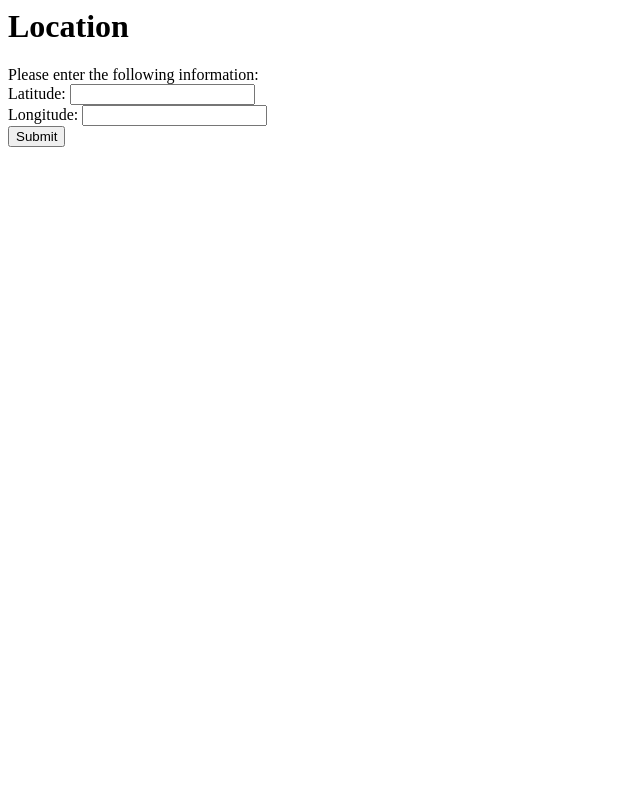
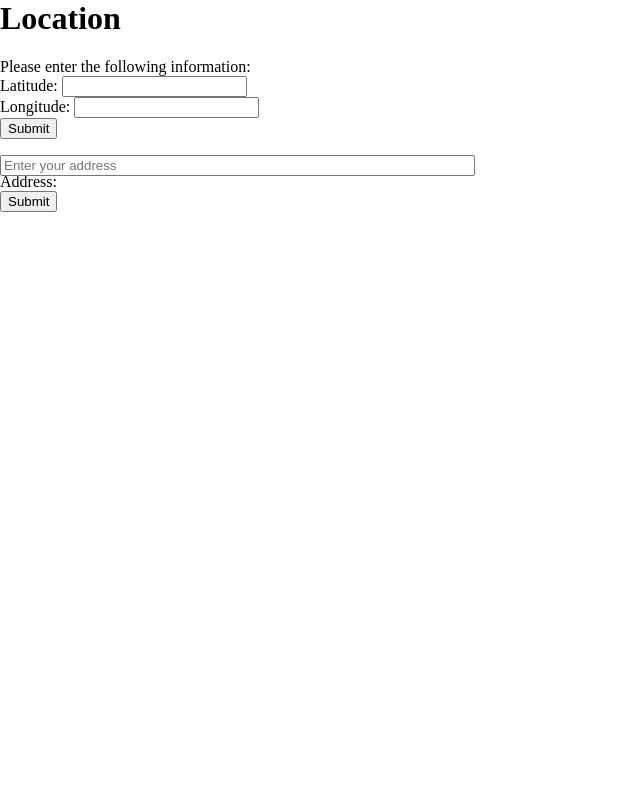
Before and after one commit to hleonhardy/fellowship-final-project, a Flask app: page /location in a window 1280 px wide. Shown: the whole page, without its empty margins (0-640 px from the left). Run offline with Flask 2, Linux system fonts and the light colour scheme; some libraries are stand-ins or nearby versions.

Commit message:
Made autocomplete location search bar, took those coordinates and displayed it on the map on the /prediction route

```diff
--- a/server.py
+++ b/server.py
@@ -33,6 +33,9 @@ app.secret_key = 'kiloechoyankee'
 #this makes jijnja yell at you for undefined variables
 app.jinja_env.undefined = StrictUndefined
 
+GOOGLE_MAPS_API_KEY = os.environ['GOOGLEMAPSAPIKEY']
+maps_src_url = "https://maps.googleapis.com/maps/api/js?key={}&callback=initMap".format(GOOGLE_MAPS_API_KEY)
+places_map_url = "https://maps.googleapis.com/maps/api/js?key={}&libraries=places&callback=initAutocomplete".format(GOOGLE_MAPS_API_KEY)
 
 
 @app.route('/')
@@ -46,27 +49,29 @@ def index():
 def get_prediction():
     """Form for entering location (for now)"""
 
-    return render_template('location.html')
+    return render_template('location.html',
+                           mapsapiurl=places_map_url,
+                           placesmapurl=places_map_url)
 
 
 @app.route('/prediction')
 def show_prediction():
     """Displays prediction (information for now)"""
 
-    # GOOGLE_MAPS_API_KEY = os.environ['GOOGLEMAPSAPIKEY']
-    # maps_src_url = "https://maps.googleapis.com/maps/api/js?key={}&callback=initMap".format(GOOGLE_MAPS_API_KEY)
-
     # code = request.args.get('icao')
     # #ICAO codes are 4 uppercase letters:
     # code = code.upper()
 
-    if 'address' in request.args:
-        print "hello address"
-    elif 'lat' in request.args:
-        print "hello laTitude!"
+    if 'lat' in request.args:
+        user_lat = request.args.get('lat')
+        user_lon = request.args.get('lon')
 
-    user_lat = request.args.get('lat')
-    user_lon = request.args.get('lon')
+    elif 'address' in request.args:
+        address = request.args.get('address')
+        coordinates = get_coordinates_from_address(address)
+        user_lat = coordinates['lat']
+        user_lon = coordinates['lng']
+
     user_point = 'POINT({} {})'.format(user_lon, user_lat)
 
 # *****************************************************************************#
@@ -141,7 +146,7 @@ def show_prediction():
 
     forecast_json = {
                     u'clouds':
-                        [{u'base_feet_agl': 3000,
+                        [{u'base_feet_agl': 5000,
                         u'code': u'FEW',
                         u'text': u'Few'},
                         {u'base_feet_agl': 25000,
@@ -154,6 +159,8 @@ def show_prediction():
 
     current_utc = datetime.datetime.utcnow()
 
+    #Making a specifcally formated cloud dictionary to use
+    #in return rating (which returns a dictionary with rating and description)
     cat_cloud_dict = make_cloud_dict(forecast_json)
     rate_desc_dict = return_rating(cat_cloud_dict)
     description =  rate_desc_dict['description']
@@ -166,7 +173,10 @@ def show_prediction():
                            sunset_time=sunset_datetime_obj,
                            forecast=forecast_json,
                            current_utc=current_utc,
-                           description=description)
+                           description=description,
+                           userLat=user_lat,
+                           userLon=user_lon,
+                           mapsapiurl=maps_src_url)
 
 
 if __name__ == '__main__':
--- a/templates/location.html
+++ b/templates/location.html
@@ -1,9 +1,71 @@
 {% extends 'base.html' %}
 {% block title %} Location {% endblock %}
+{% block style %}
+
+    <meta name="viewport" content="initial-scale=1.0, user-scalable=no">
+    <meta charset="utf-8">
+
+    <style>
+      /* Always set the map height explicitly to define the size of the div
+       * element that contains the map. */
+      #map {
+        height: 100%;
+      }
+      /* Optional: Makes the sample page fill the window. */
+      html, body {
+        height: 100%;
+        margin: 0;
+        padding: 0;
+      }
+    </style>
+    <link type="text/css" rel="stylesheet" href="https://fonts.googleapis.com/css?family=Roboto:300,400,500">
+    <style>
+      #locationField, #controls {
+        position: relative;
+        width: 480px;
+      }
+      #autocomplete {
+        position: absolute;
+        top: 0px;
+        left: 0px;
+        width: 99%;
+      }
+      .label {
+        text-align: right;
+        font-weight: bold;
+        width: 100px;
+        color: #303030;
+      }
+      #address {
+        border: 1px solid #000090;
+        background-color: #f0f0ff;
+        width: 480px;
+        padding-right: 2px;
+      }
+      #address td {
+        font-size: 10pt;
+      }
+      .field {
+        width: 99%;
+      }
+      .slimField {
+        width: 80px;
+      }
+      .wideField {
+        width: 200px;
+      }
+      #locationField {
+        height: 20px;
+        margin-bottom: 2px;
+      }
+    </style>
+
+{% endblock %}
 
 {% block content %}
 
 <h1> Location </h1>
+
 
     <form action='/prediction'>
         Please enter the following information: <br>
@@ -11,10 +73,87 @@
         Longitude: <input type="text" name="lon"><br>
         <input type="submit">
     </form>
-<!-- <form action='/prediction'>
+    <div id="locationField">
+    <form action='/prediction'>
         Or, enter an address:<br>
-    Address: <input type="text" name="address"><br>
+        Address: <input type="text" id="autocomplete" name="address"
+                        placeholder="Enter your address" onFocus="geolocate()"><br>
         <input type="submit">
-</form> -->
+    </form>
+    </div>
+
+
+    <script src="https://ajax.googleapis.com/ajax/libs/jquery/2.1.3/jquery.min.js"></script>
+
+    <script>
+      // This example displays an address form, using the autocomplete feature
+      // of the Google Places API to help users fill in the information.
+
+      // This example requires the Places library. Include the libraries=places
+      // parameter when you first load the API. For example:
+      // <script src="https://maps.googleapis.com/maps/api/js?key=YOUR_API_KEY&libraries=places">
+
+      var placeSearch, autocomplete;
+      var componentForm = {
+        street_number: 'short_name',
+        route: 'long_name',
+        locality: 'long_name',
+        administrative_area_level_1: 'short_name',
+        country: 'long_name',
+        postal_code: 'short_name'
+      };
+
+      function initAutocomplete() {
+        // Create the autocomplete object, restricting the search to geographical
+        // location types.
+        autocomplete = new google.maps.places.Autocomplete(
+            /** @type {!HTMLInputElement} */(document.getElementById('autocomplete')),
+            {types: ['geocode']});
+
+        // When the user selects an address from the dropdown, populate the address
+        // fields in the form.
+        autocomplete.addListener('place_changed', fillInAddress);
+      }
+
+      function fillInAddress() {
+        // Get the place details from the autocomplete object.
+        var place = autocomplete.getPlace();
+
+        for (var component in componentForm) {
+          document.getElementById(component).value = '';
+          document.getElementById(component).disabled = false;
+        }
+
+        // Get each component of the address from the place details
+        // and fill the corresponding field on the form.
+        for (var i = 0; i < place.address_components.length; i++) {
+          var addressType = place.address_components[i].types[0];
+          if (componentForm[addressType]) {
+            var val = place.address_components[i][componentForm[addressType]];
+            document.getElementById(addressType).value = val;
+          }
+        }
+      }
+
+      // Bias the autocomplete object to the user's geographical location,
+      // as supplied by the browser's 'navigator.geolocation' object.
+      function geolocate() {
+        if (navigator.geolocation) {
+          navigator.geolocation.getCurrentPosition(function(position) {
+            var geolocation = {
+              lat: position.coords.latitude,
+              lng: position.coords.longitude
+            };
+            var circle = new google.maps.Circle({
+              center: geolocation,
+              radius: position.coords.accuracy
+            });
+            autocomplete.setBounds(circle.getBounds());
+          });
+        }
+      }
+    </script>
+    <script defer type="text/javascript" src="{{ placesmapurl | safe }}"></script>
+
 
 {% endblock %}
```
Also changed, not shown: templates/prediction.html (+14 -3 lines). Lines whose indentation alone changed are shown as unchanged.
